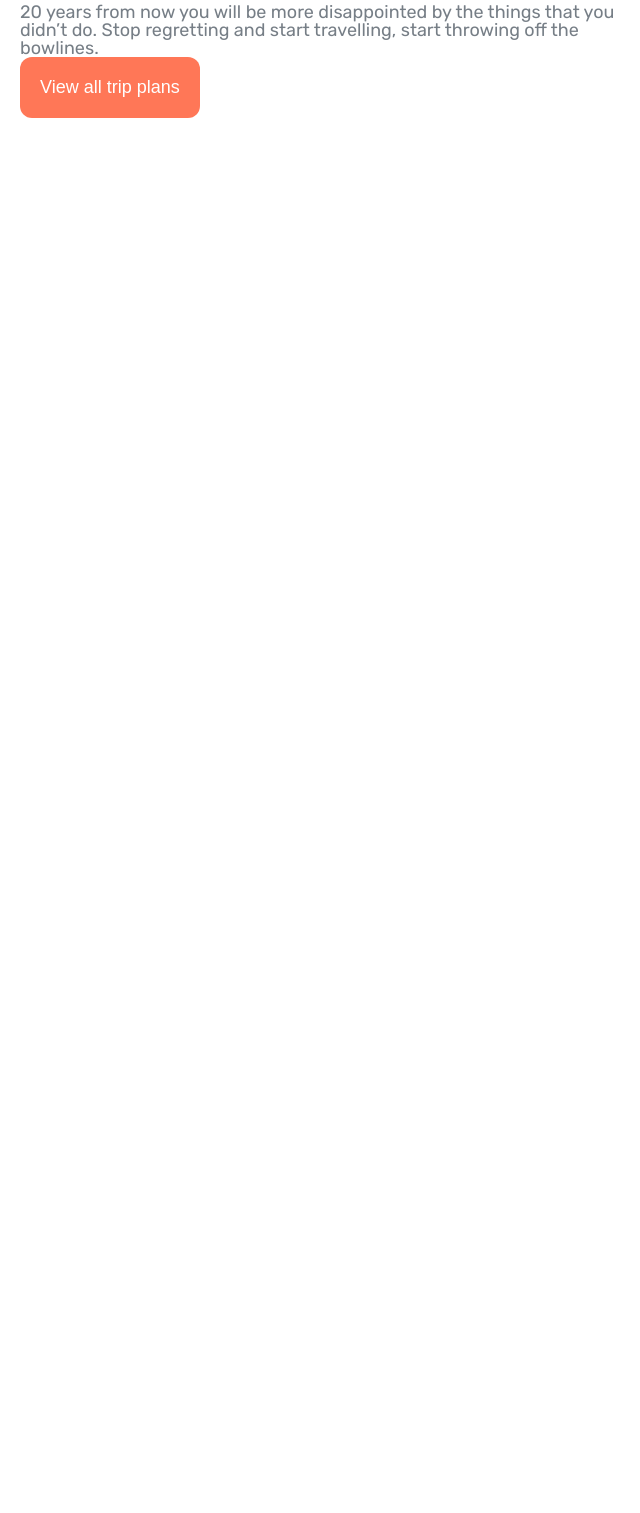
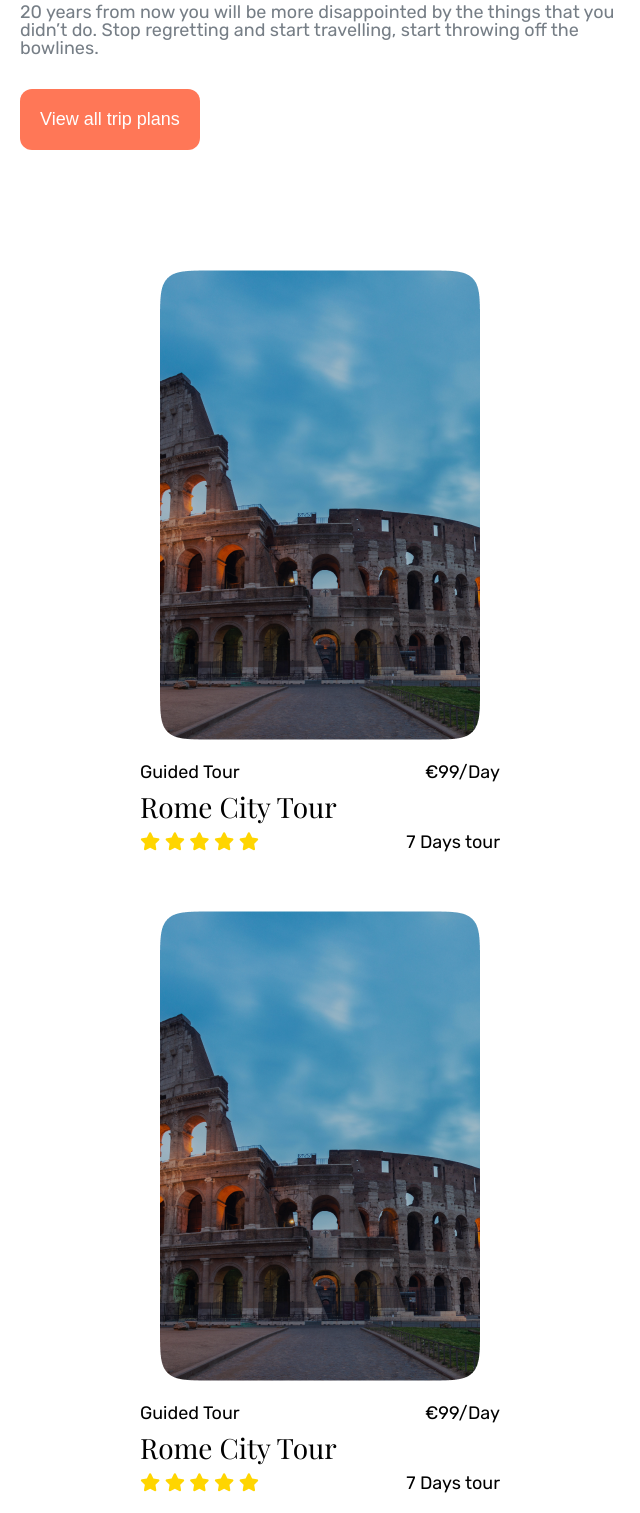
Before and after one commit to marzboi/202304-w1ch5-marco-fratini-alfredo-benitez, a website: page index.html in a window 1280 px wide. Shown: the part 3207-4720 px from the top of the page, without its empty margins (320-960 px from the left). Before the commit the page ends 3421 px from the top, so only its background shows below. Drawn offline with nearby package versions, Linux system fonts and the light colour scheme.

Commit message:
Saving work due to accidental work on main branch

```diff
--- a/index.html
+++ b/index.html
@@ -190,12 +190,94 @@
       <button>View all trip plans</button>
     </header>
     <section>
-
       <div>
-        <img src="" alt="">
+        <img src="images/coliseum.png" alt="A frontal picture of the colloseum">
+      </div>
+      <div class="app-planner__info">
+        <div class="planner__name">
+          <h4>Guided Tour</h4><span>€99/Day</span>
+        </div>
+        <h3>Rome City Tour</h3>
+        <div class="planner__rating">
+          <div>
+            <i class="fa-solid fa-star"></i>
+            <i class="fa-solid fa-star"></i>
+            <i class="fa-solid fa-star"></i>
+            <i class="fa-solid fa-star"></i>
+            <i class="fa-solid fa-star"></i>
+          </div>
+          <span>7 Days tour</span>
+        </div>
       </div>
 
-      <div></div>
+    </section>
+
+    <section>
+      <div>
+        <img src="images/coliseum.png" alt="A frontal picture of the colloseum">
+      </div>
+      <div class="app-planner__info">
+        <div class="planner__name">
+          <h4>Guided Tour</h4><span>€99/Day</span>
+        </div>
+        <h3>Rome City Tour</h3>
+        <div class="planner__rating">
+          <div>
+            <i class="fa-solid fa-star"></i>
+            <i class="fa-solid fa-star"></i>
+            <i class="fa-solid fa-star"></i>
+            <i class="fa-solid fa-star"></i>
+            <i class="fa-solid fa-star"></i>
+          </div>
+          <span>7 Days tour</span>
+        </div>
+      </div>
+
+    </section>
+
+    <section>
+      <div>
+        <img src="images/coliseum.png" alt="A frontal picture of the colloseum">
+      </div>
+      <div class="app-planner__info">
+        <div class="planner__name">
+          <h4>Guided Tour</h4><span>€99/Day</span>
+        </div>
+        <h3>Rome City Tour</h3>
+        <div class="planner__rating">
+          <div>
+            <i class="fa-solid fa-star"></i>
+            <i class="fa-solid fa-star"></i>
+            <i class="fa-solid fa-star"></i>
+            <i class="fa-solid fa-star"></i>
+            <i class="fa-solid fa-star"></i>
+          </div>
+          <span>7 Days tour</span>
+        </div>
+      </div>
+
+    </section>
+
+    <section>
+      <div>
+        <img src="images/coliseum.png" alt="A frontal picture of the colloseum">
+      </div>
+      <div class="app-planner__info">
+        <div class="planner__name">
+          <h4>Guided Tour</h4><span>€99/Day</span>
+        </div>
+        <h3>Rome City Tour</h3>
+        <div class="planner__rating">
+          <div>
+            <i class="fa-solid fa-star"></i>
+            <i class="fa-solid fa-star"></i>
+            <i class="fa-solid fa-star"></i>
+            <i class="fa-solid fa-star"></i>
+            <i class="fa-solid fa-star"></i>
+          </div>
+          <span>7 Days tour</span>
+        </div>
+      </div>
 
     </section>
   </div>
--- a/sass/styles.scss
+++ b/sass/styles.scss
@@ -406,6 +406,7 @@ $star-color: #ffd500;
       font-family: $secondary-font;
       color: $secondary-color;
       max-width: rem(600);
+      margin-bottom: rem(32);
     }
 
     button {
@@ -415,6 +416,43 @@ $star-color: #ffd500;
       border-radius: rem(12);
       color: #ffffff;
       font-size: rem(18);
+      margin-bottom: rem(100);
+    }
+  }
+
+  section {
+    margin-bottom: rem(40);
+
+    .app-planner__info {
+      display: flex;
+      flex-direction: column;
+
+      .planner__name {
+        display: flex;
+        justify-content: space-between;
+        font-size: rem(18);
+        margin-bottom: rem(12);
+      }
+    }
+
+    img {
+      margin: rem(20);
+    }
+
+    h3 {
+      font-size: rem(28);
+      font-family: $primary-font;
+      margin-bottom: rem(12);
+    }
+
+    .planner__rating {
+      display: flex;
+      justify-content: space-between;
+      font-size: rem(18);
+    }
+
+    .fa-star {
+      color: $star-color;
     }
   }
 }
```
Also changed, not shown: styles.css, 1 other file.
